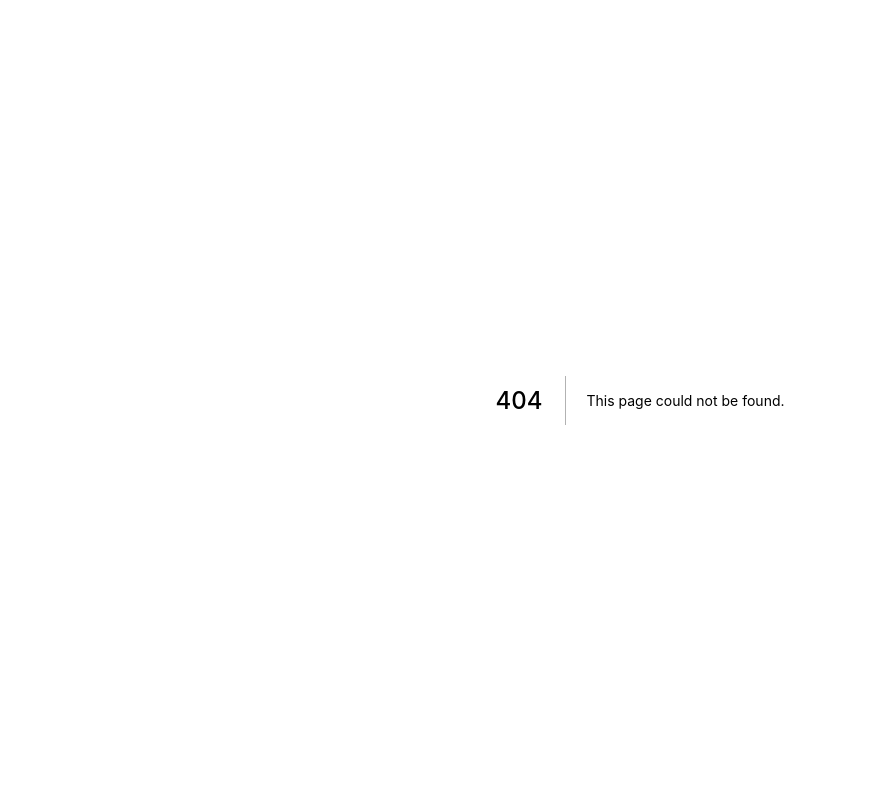
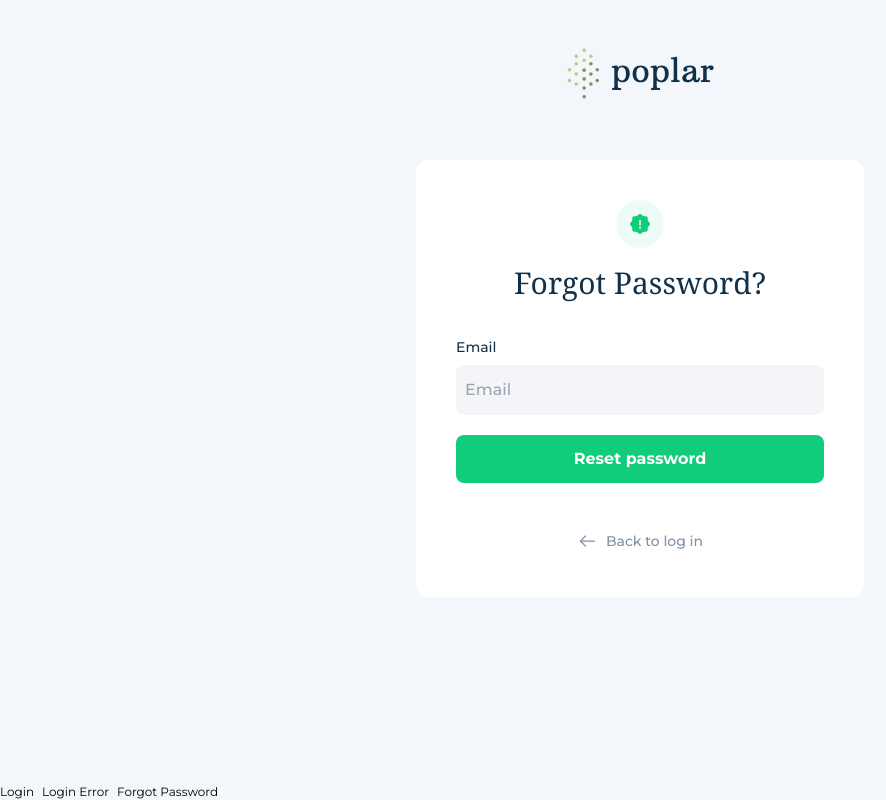
Before and after one commit to hamdirizal/learn-tailwind-poplr-app, a Next.js app: page /forgot-password in a window 1280 px wide. Before the commit this address had no page. Shown: the whole page, without its empty margins (0-886 px from the left). Built offline with nearby package versions, Linux system fonts and the light colour scheme; a web font is replaced by a local one.

Commit message:
Added forgot-password page.

```diff
--- a/components/PageListAuth.js
+++ b/components/PageListAuth.js
@@ -1,8 +1,9 @@
 export default function PageListAuth(){
   return (
-    <div className="absolute z-50 bottom-0 left-0 text-xs">
+    <div className="fixed z-50 bottom-0 left-0 text-xs">
       <a className="mr-2 mb-2" href="/login">Login</a>
       <a className="mr-2 mb-2" href="/login-error">Login Error</a>
+      <a className="mr-2 mb-2" href="/forgot-password">Forgot Password</a>
     </div>
   )
 }
--- /dev/null
+++ b/pages/forgot-password.js
@@ -0,0 +1,43 @@
+import Image from 'next/image';
+import PageListAuth from '../components/PageListAuth';
+
+export default function Hello(){
+  return(
+    <>
+      <div className='bg-popLightGrey w-full min-h-screen flex flex-col items-center text-sm text-popBlack pt-12'>
+        <div className="mb-8 xs:mb-14">
+          <Image src='/poplar-logo-text.svg' width='147' height='51' />
+        </div>
+
+        <div className='container max-w-xs xs:max-w-md bg-white rounded-xl p-6 xs:p-10 font-medium'>
+          <div className='text-center mb-3'>
+            <Image src="/icon-badge-exclamation.svg" width="48" height="48" />
+          </div>
+          <h1 className="font-serif text-2xl xs:text-3xl mb-4 xs:mb-9 text-center">Forgot Password?</h1>
+          <form action="#">
+          <div className='mt-6'>
+              <label>Email</label>
+            </div>
+            <div>
+              <input className="bg-popInputGray w-full rounded-lg py-3 px-2 text-base mt-2 border border-popInputGray" type="text" placeholder="Email" />
+            </div>
+            <div>
+              <button className='rounded-lg block bg-popGreen text-white font-semibold text-base p-3 w-full mt-5'
+              >Reset password</button>
+            </div>
+          </form>
+
+          <div className="text-center mt-12">
+            <a className="text-popMidGray font-medium inline-flex"
+            href="/login">
+              <Image src="/icon-arrow-left-grey.svg" width="21" height="21" />
+              <span className="ml-2">Back to log in</span></a>
+          </div>
+        </div>
+
+      </div>
+
+      <PageListAuth />
+    </>
+  );
+}
--- a/pages/login-error.js
+++ b/pages/login-error.js
@@ -28,7 +28,7 @@ export default function Hello(){
             </div>
             <div className="text-right my-3">
               <a className='text-base text-popMidGray'
-              href="#">Forgot password</a>
+              href="/forgot-password">Forgot password</a>
             </div>
             <div>
               <button className='rounded-lg block bg-popGreen text-white font-semibold text-base p-3 w-full mt-5'
--- a/pages/login.js
+++ b/pages/login.js
@@ -26,7 +26,7 @@ export default function Hello(){
             </div>
             <div className="text-right my-3">
               <a className='text-base text-popMidGray'
-              href="#">Forgot password</a>
+              href="/forgot-password">Forgot password</a>
             </div>
             <div>
               <button className='rounded-lg block bg-popGreen text-white font-semibold text-base p-3 w-full mt-5'
```
Also changed, not shown: public/icon-arrow-left-grey.svg (added), public/icon-badge-exclamation.svg (added).
